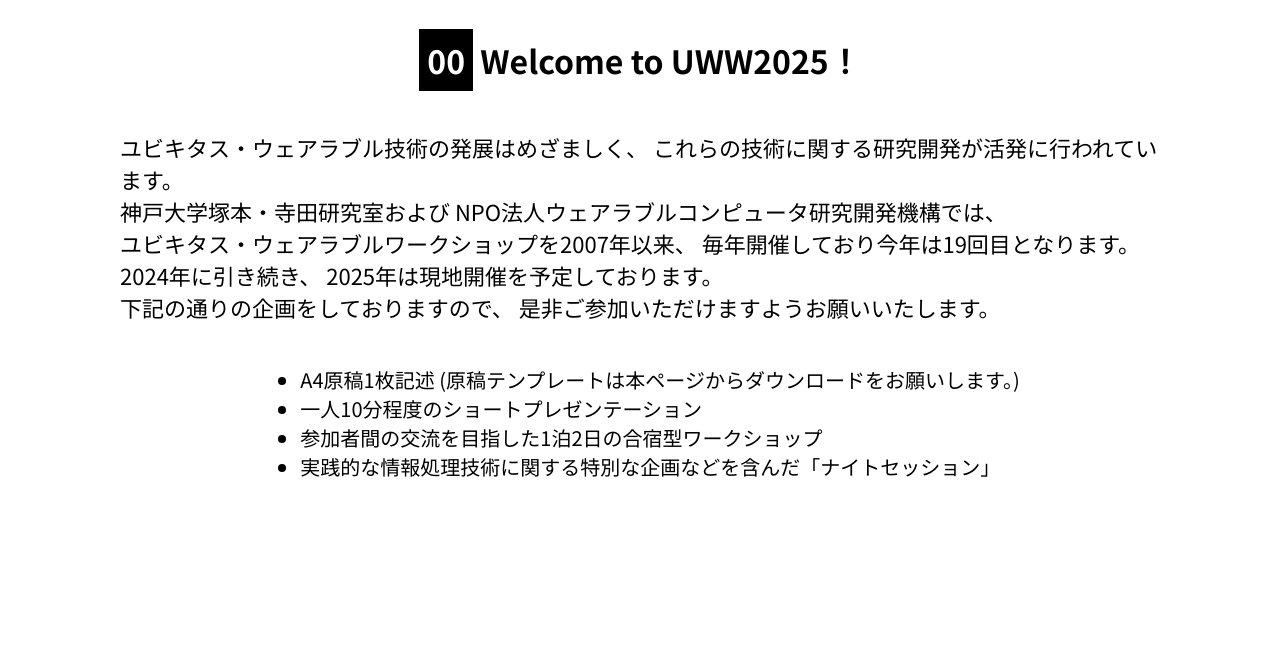
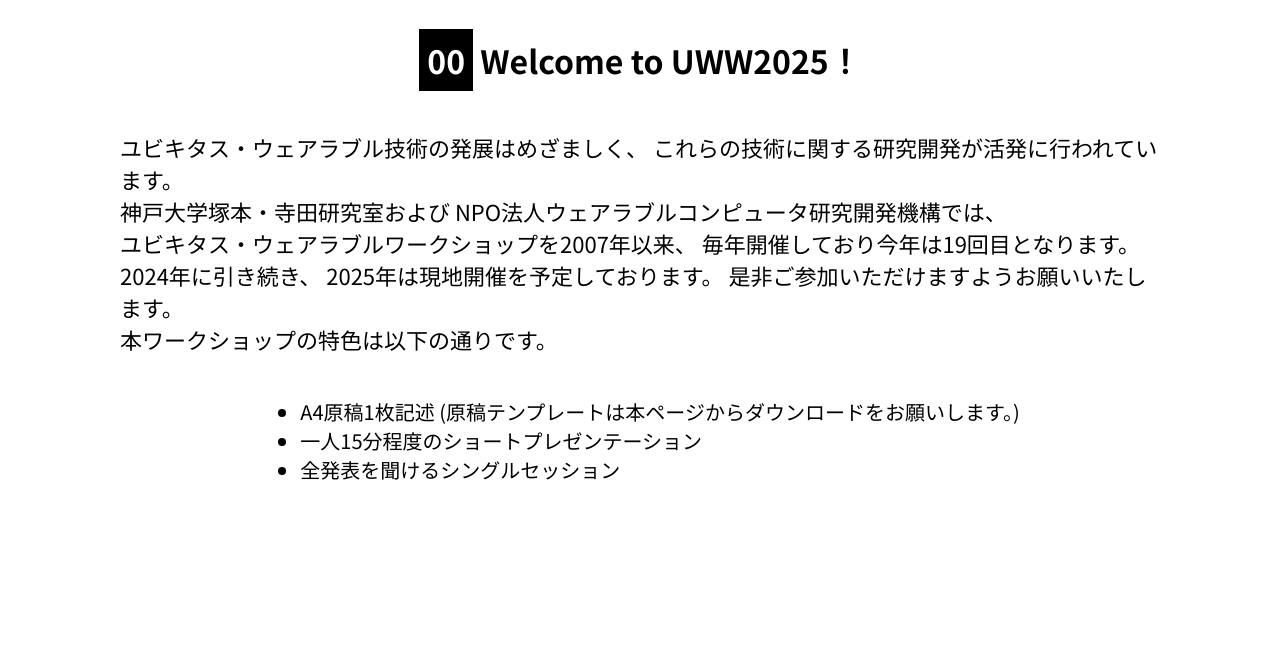
Before and after one commit to HirokiOka/uww2025, an Astro site: page / in a window 1280 px wide. Shown: the part 1100-1757 px from the top of the page. Built offline with nearby package versions, Linux system fonts and the light colour scheme; Astro itself is replaced by a stand-in of ours; a web font is replaced by a local one.

Commit message:
welcome文言修正

```diff
--- a/src/components/Welcome.astro
+++ b/src/components/Welcome.astro
@@ -12,15 +12,13 @@
 		ユビキタス・ウェアラブルワークショップを2007年以来、
 		毎年開催しており今年は19回目となります。<br />
 		2024年に引き続き、
-		2025年は現地開催を予定しております。<br />
-		下記の通りの企画をしておりますので、
-		是非ご参加いただけますようお願いいたします。
+		2025年は現地開催を予定しております。 是非ご参加いただけますようお願いいたします。<br />
+		本ワークショップの特色は以下の通りです。
 	</p>
 	<ul class="bl_welcome_list">
 		<li>A4原稿1枚記述 (原稿テンプレートは本ページからダウンロードをお願いします。)</li>
-		<li>一人10分程度のショートプレゼンテーション</li>
-		<li>参加者間の交流を目指した1泊2日の合宿型ワークショップ</li>
-		<li>実践的な情報処理技術に関する特別な企画などを含んだ「ナイトセッション」</li>
+		<li>一人15分程度のショートプレゼンテーション</li>
+		<li>全発表を聞けるシングルセッション</li>
 	</ul>
 </section>
 
```
